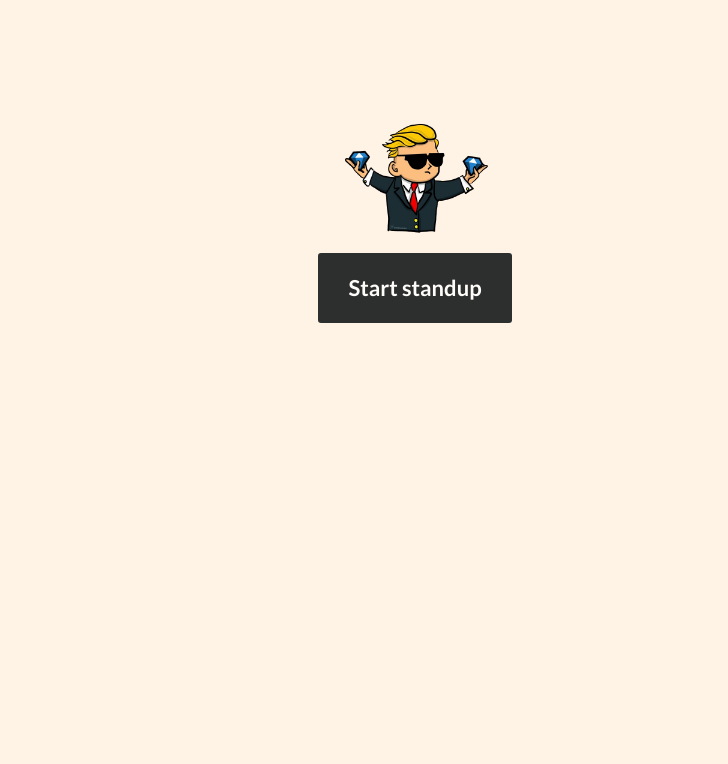
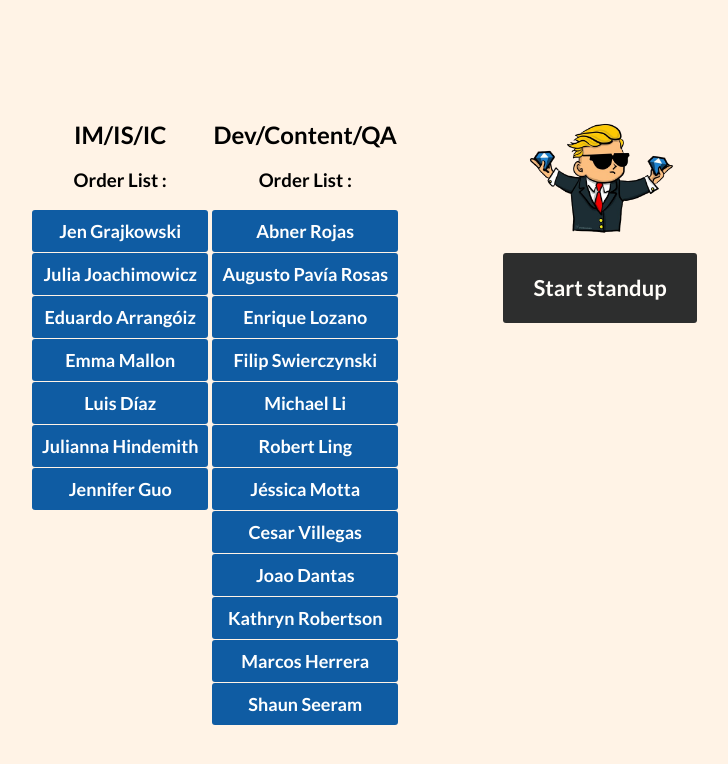
Before and after one commit to filipsq4/standup-shuffler, a React (Create React App) app in the folder standup-shuffler/: page / in a window 1280 px wide. Shown: the top 764 px of the page, without its empty margins (225-953 px from the left). Built offline with nearby package versions, Linux system fonts and the light colour scheme.

Commit message:
Update Standup.js

```diff
--- a/standup-shuffler/src/components/Standup.js
+++ b/standup-shuffler/src/components/Standup.js
@@ -44,6 +44,7 @@ function Standup() {
   const [index, setIndex] = useState(0);
   const [buttonStatus, setButtonStatus] = useState(false);
   const [showList, setShowList] = useState(false);
+  const [allMembers,setAllMembers] = useState(combinedShuffled);
 
   let displayMember = (arr, index) => {
     console.log("test", arr[index]);
@@ -69,21 +70,27 @@ function Standup() {
     setShowList(!showList);
   };
 
+  const removeMember = (member) => {
+    setAllMembers(allMembers.filter(el => el !== member));
+  }
+
+
   return (
     <div
       className={showList ? "standup_container" : "standup_container center"}
     >
       <div className="person_list">
-        <div className={showList ? "" : "hidden"}>
+        <div className={showList ? "" : ""}>
           <div class="order_list_container">
             <div className="order_list ">
               <h2>IM/IS/IC </h2>
               <h3>Order List :</h3>
               {imArr.map((member, index) => (
                 <li
+                onClick={removeMember}
                   key={index}
                   className={
-                    member !== displayMember(combinedShuffled, index)
+                    member !== displayMember(allMembers, index)
                       ? "test"
                       : ""
                   }
@@ -97,7 +104,7 @@ function Standup() {
               <h2>Dev/Content/QA </h2>
               <h3>Order List :</h3>
               {devArr.map((member, index) => (
-                <li key={index}>{member}</li>
+                <li  key={index}>{member}</li>
               ))}
             </div>
           </div>
@@ -118,15 +125,14 @@ function Standup() {
 
         <div className={showList ? "current_speaker" : "hidden"}>
           <h2>
-
-            {index < combinedShuffled.length
-              ? displayMember(combinedShuffled, index)
+            {index < allMembers.length
+              ? displayMember(allMembers, index)
               : "Done"}
           </h2>
           <button
             disabled={buttonStatus}
             type="button"
-            className={index < combinedShuffled.length ? "button": "hidden"}
+            className={index < allMembers.length ? "button": "hidden"}
             onClick={nextMember}
           >
             Next
```
